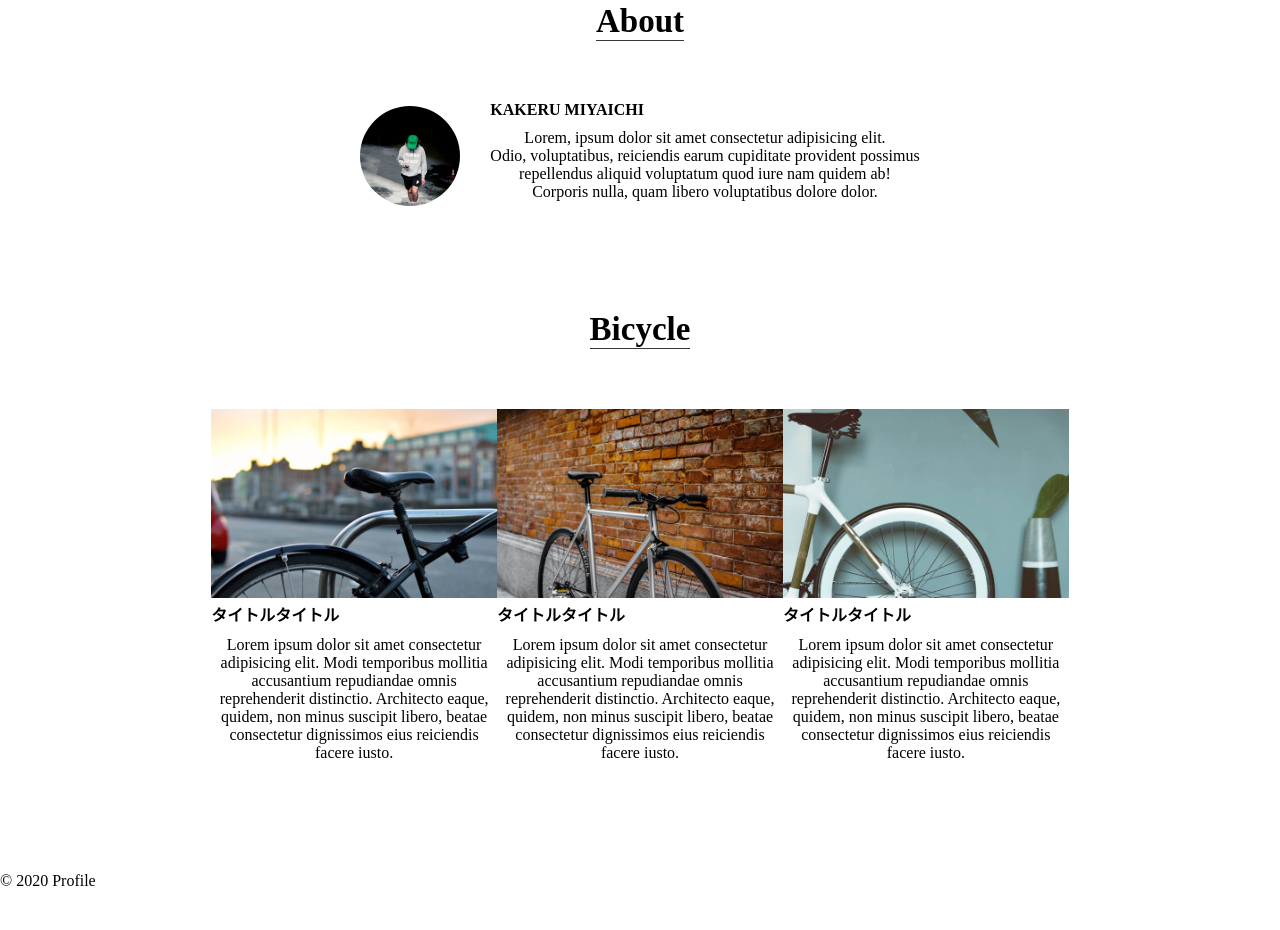
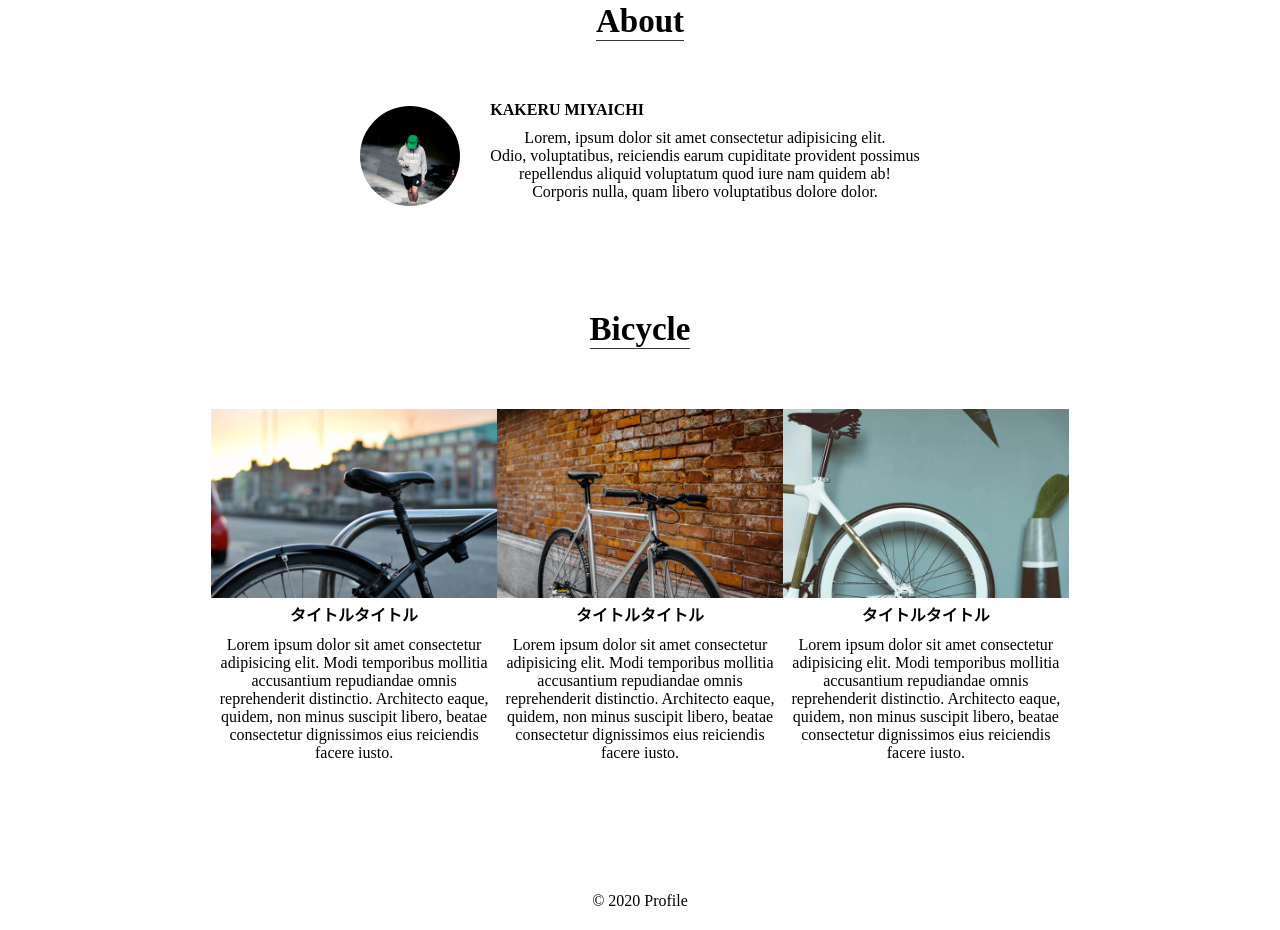
Before and after one commit to ImFukajp/profile, a plain HTML site: page index.html in a window 1280 px wide. Shown: the part 741-1671 px from the top of the page. Before the commit the page ends 1641 px from the top, so only its background shows below. Drawn offline with Linux system fonts and the light colour scheme.

Commit message:
コミット３

```diff
--- a/index.html
+++ b/index.html
@@ -54,14 +54,14 @@
                 <li>
                     <img src="./bicycle1.jpg" alt="1">
 
-                    <h3 class="content-title">タイトルタイトル</h3>
+                    <h3 class="content-title2">タイトルタイトル</h3>
                     <p>Lorem ipsum dolor sit amet consectetur adipisicing elit. Modi temporibus mollitia accusantium
                         repudiandae omnis reprehenderit distinctio. Architecto eaque, quidem, non minus suscipit libero,
                         beatae consectetur dignissimos eius reiciendis facere iusto.</p>
                 </li>
                 <li>
                     <img src="./bicycle2.jpg" alt="2">
-                    <h3 class="content-title">タイトルタイトル</h3>
+                    <h3 class="content-title2">タイトルタイトル</h3>
                     <p>Lorem ipsum dolor sit amet consectetur adipisicing elit. Modi temporibus mollitia accusantium
                         repudiandae omnis reprehenderit distinctio. Architecto eaque, quidem, non minus suscipit libero,
                         beatae consectetur dignissimos eius reiciendis facere iusto.</p>
@@ -69,7 +69,7 @@
                 </li>
                 <li>
                     <img src="./bicycle3.jpg" alt="3">
-                    <h3 class="content-title">タイトルタイトル</h3>
+                    <h3 class="content-title2">タイトルタイトル</h3>
                     <p>Lorem ipsum dolor sit amet consectetur adipisicing elit. Modi temporibus mollitia accusantium
                         repudiandae omnis reprehenderit distinctio. Architecto eaque, quidem, non minus suscipit libero,
                         beatae consectetur dignissimos eius reiciendis facere iusto.</p>
--- a/style.css
+++ b/style.css
@@ -96,6 +96,11 @@ p {
     font-size: 1rem;
     margin: 10px 0;
 }
+.content-title2{
+    text-align: center;
+    font-size: 16px;
+    font-weight: 900;
+}
 
 
 #about .content{
@@ -107,8 +112,12 @@ p {
 #about.text{
     text-align: left;
 }
-
-
+/* footer------------------------------------- */
+footer{
+    font-size: 0.5rem;
+    padding: 10px 0;
+    text-align: center;
+}
 @media screen and (max-width: 600px) {
 
     /*-------------------------------------------
```
